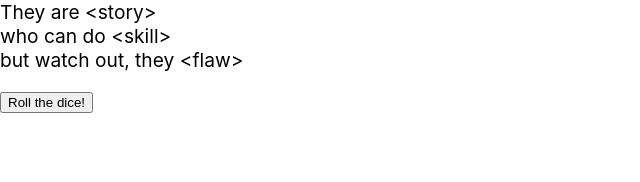
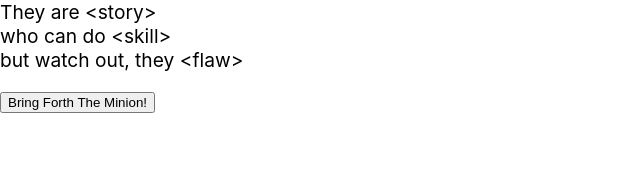
Before and after one commit to nbudin/minion-mart-js, a React app: page / in a window 1280 px wide. Shown: the top 182 px of the page, without its empty margins (0-640 px from the left). Built offline with nearby package versions, Linux system fonts and the light colour scheme; what jzz-synth-tiny would draw is missing.

Commit message:
Update App.tsx

```diff
--- a/src/App.tsx
+++ b/src/App.tsx
@@ -13,6 +13,7 @@ const STORIES = [
   "trying to be employee of the month",
   "a disgraced mafia Don",
   "a precious cinnamon role",
+  "guardian of the nuclear pants",
 ];
 
 const SKILLS = [
@@ -155,7 +156,7 @@ function Spinion() {
         but watch out, they {flaw}
       </div>
       <button type="button" onClick={roll} disabled={rolling}>
-        Roll the dice!
+        Bring Forth The Minion!
       </button>
     </div>
   );
```
